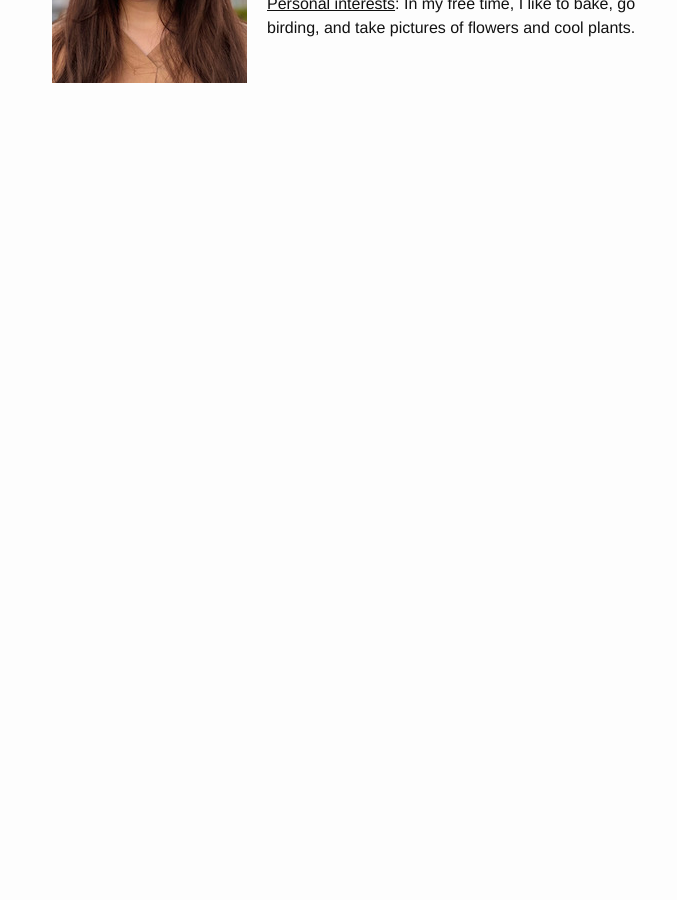
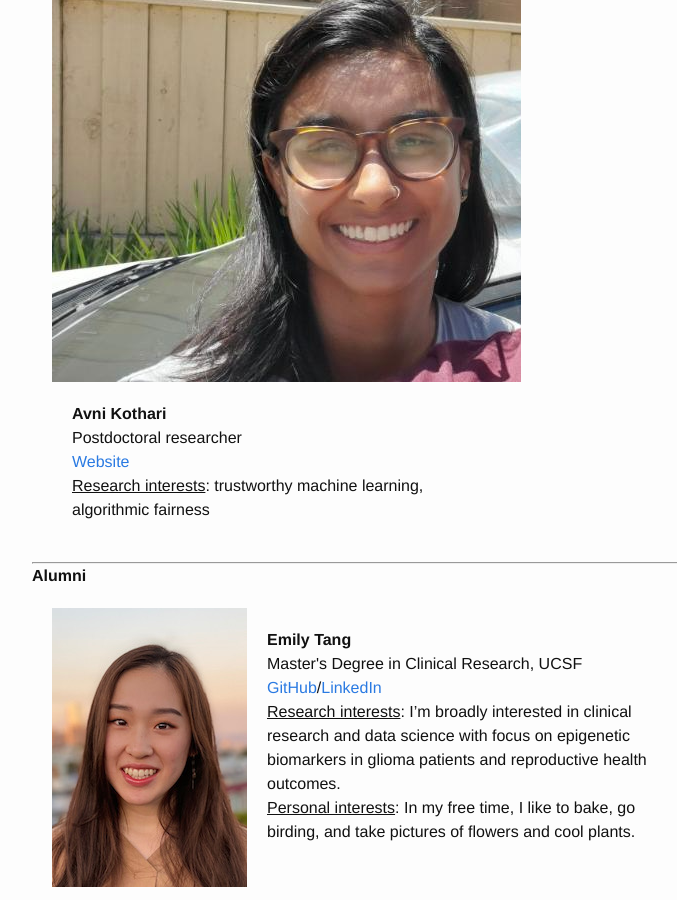
Before and after one commit to jjfeng/jjfeng.github.io, a Jekyll site: the page built from team.html, in a window 1280 px wide and 900 px high, scrolled down 940 px. Shown: the whole window, without its empty margins (238-915 px from the left). Built offline with Jekyll 4.4.1, drawn with Linux system fonts in a browser that asks for light colours; before the commit the page ends 1073 px from its top, so only the background shows below that.

Commit message:
update avni

```diff
--- a/team.html
+++ b/team.html
@@ -36,6 +36,21 @@ Postdoctoral researcher
 </div>
 </div>
 
+<div class="container" style="display: flex; flex-wrap: wrap; margin: 20px">
+<div>
+<img src="avni.png">
+</div>
+<div style="margin: 20px; max-width: 400px">
+    <b>Avni Kothari</b>
+<br/>
+Postdoctoral researcher
+<br/>
+<a href="https://avni510.github.io/">Website</a>
+<br/>
+<u>Research interests</u>: trustworthy machine learning, algorithmic fairness
+</div>
+</div>
+
 
 <hr>
 
```
Also changed, not shown: avni.png (added).
